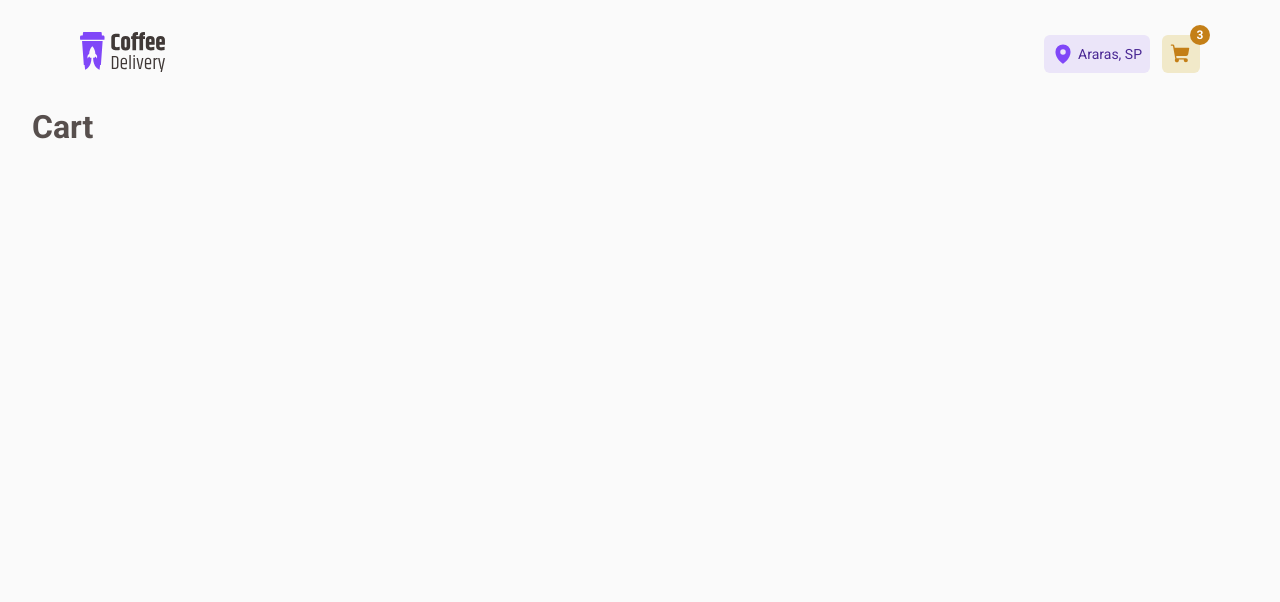
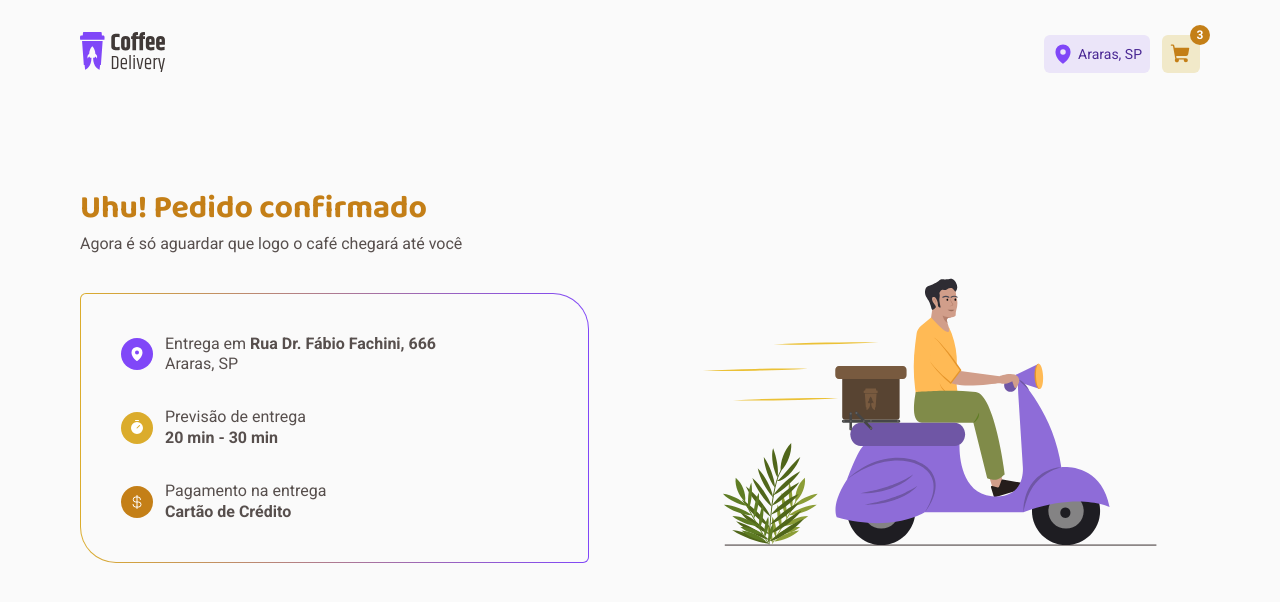
Before and after one commit to rafaasimi/rocketseat-ignite-react2022, a React (Vite) app in the folder projeto_2/desafios/coffee-delivery/: page /carrinho in a window 1280 px wide. Shown: the top 602 px of the page. Built offline with nearby package versions, Linux system fonts and the light colour scheme.

Commit message:
Criado tela de confirmação de pedido

```diff
--- a/projeto_2/desafios/coffee-delivery/src/components/OrderConfirmed/index.tsx
+++ b/projeto_2/desafios/coffee-delivery/src/components/OrderConfirmed/index.tsx
@@ -1,3 +1,56 @@
+import { CurrencyDollar, MapPin, Timer } from 'phosphor-react'
+import { OrderConfirmedContainer, OrderInfo, OrderInfoItem } from './styles'
+
+import deliveryManImg from '../../assets/deliveryman.svg'
+
 export function OrderConfirmed() {
-  return <h1>Pedido confirmado!</h1>
+  return (
+    <OrderConfirmedContainer>
+      <div>
+        <h2>Uhu! Pedido confirmado</h2>
+        <p>Agora é só aguardar que logo o café chegará até você</p>
+
+        <OrderInfo>
+          <div>
+            <OrderInfoItem iconColor="purple-300">
+              <div>
+                <MapPin size={16} weight="fill" />
+              </div>
+              <span>
+                Entrega em <strong>Rua Dr. Fábio Fachini, 666</strong>
+                <br />
+                Araras, SP
+              </span>
+            </OrderInfoItem>
+
+            <OrderInfoItem iconColor="yellow-300">
+              <div>
+                <Timer size={16} weight="fill" />
+              </div>
+              <span>
+                Previsão de entrega
+                <br />
+                <strong>20 min - 30 min</strong>
+              </span>
+            </OrderInfoItem>
+
+            <OrderInfoItem iconColor="yellow-500">
+              <div>
+                <CurrencyDollar size={16} />
+              </div>
+              <span>
+                Pagamento na entrega
+                <br />
+                <strong>Cartão de Crédito</strong>
+              </span>
+            </OrderInfoItem>
+          </div>
+        </OrderInfo>
+      </div>
+
+      <div>
+        <img src={deliveryManImg} alt="" />
+      </div>
+    </OrderConfirmedContainer>
+  )
 }
--- /dev/null
+++ b/projeto_2/desafios/coffee-delivery/src/components/OrderConfirmed/styles.ts
@@ -0,0 +1,87 @@
+import styled from 'styled-components'
+
+export const OrderConfirmedContainer = styled.div`
+  margin-top: 5rem;
+  display: flex;
+  align-items: flex-end;
+  gap: 6.375rem;
+
+  h2 {
+    font-family: 'Baloo 2', cursive;
+    font-size: 2rem;
+    line-height: 1.3;
+    color: ${(props) => props.theme['yellow-500']};
+    margin-bottom: 0.25rem;
+  }
+
+  & > p {
+    font-size: 1.25rem;
+    line-height: 1.3;
+    color: ${(props) => props.theme['gray-800']};
+  }
+
+  & > div {
+    flex: 1;
+  }
+`
+
+export const OrderInfo = styled.div`
+  margin-top: 2.5rem;
+
+  & > div {
+    padding: 2.5rem;
+    border-radius: 6px 36px 6px 36px;
+    background: linear-gradient(
+          ${(props) => props.theme['gray-100']},
+          ${(props) => props.theme['gray-100']}
+        )
+        padding-box,
+      linear-gradient(
+          to right,
+          ${(props) => props.theme['yellow-300']},
+          ${(props) => props.theme['purple-300']}
+        )
+        border-box;
+    border: 1px solid transparent;
+
+    div + div {
+      margin-top: 2rem;
+    }
+  }
+`
+
+const INFO_ITEM_COLOR = {
+  'purple-300': 'purple-300',
+  'yellow-300': 'yellow-300',
+  'yellow-500': 'yellow-500',
+} as const
+
+interface OrderInfoItemProps {
+  iconColor: keyof typeof INFO_ITEM_COLOR
+}
+
+export const OrderInfoItem = styled.div<OrderInfoItemProps>`
+  display: flex;
+  align-items: center;
+  gap: 0.75rem;
+
+  div {
+    display: flex;
+    align-items: center;
+    justify-content: center;
+
+    width: 2rem;
+    height: 2rem;
+    border-radius: 50%;
+    background: ${(props) => props.theme[INFO_ITEM_COLOR[props.iconColor]]};
+
+    svg {
+      color: ${(props) => props.theme.white};
+    }
+  }
+
+  span {
+    color: ${(props) => props.theme['gray-700']};
+    line-height: 1.3;
+  }
+`
--- a/projeto_2/desafios/coffee-delivery/src/pages/Cart/index.tsx
+++ b/projeto_2/desafios/coffee-delivery/src/pages/Cart/index.tsx
@@ -1,3 +1,9 @@
+import { OrderConfirmed } from '../../components/OrderConfirmed'
+
 export function Cart() {
-  return <h1>Cart</h1>
+  return (
+    <div className="container">
+      <OrderConfirmed />
+    </div>
+  )
 }
```
Also changed, not shown: projeto_2/desafios/coffee-delivery/src/assets/deliveryman.svg (added).
